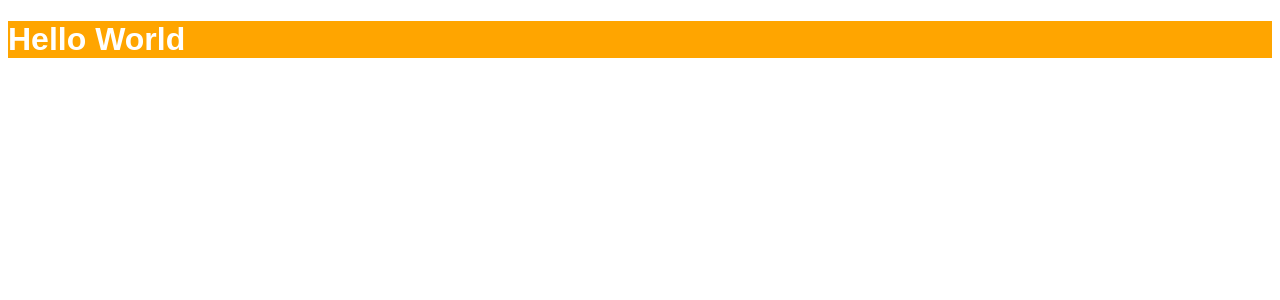
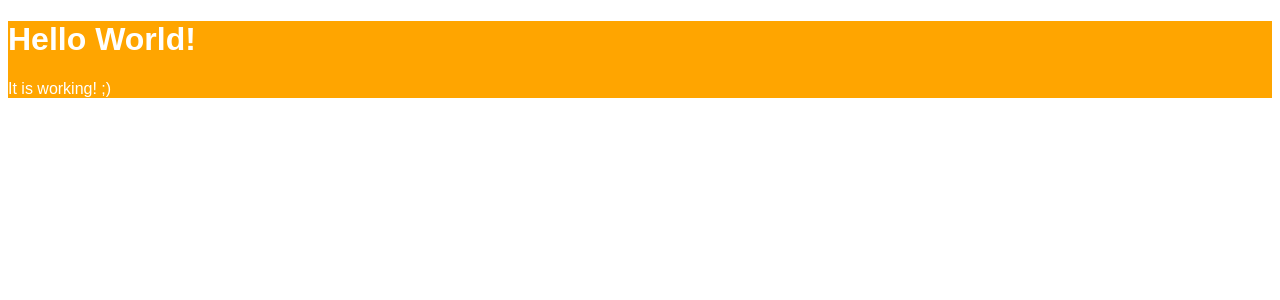
Before and after one commit to malaguitte/react-js-essential-training, a React (Create React App) app: page / in a window 1280 px wide. Shown: the top 300 px of the page. Built offline with nearby package versions, Linux system fonts and the light colour scheme.

Commit message:
Trying JSX syntax

```diff
--- a/src/index.js
+++ b/src/index.js
@@ -8,17 +8,10 @@ const titleStyle = {
   fontFamily: 'Arial'
 };
 
-const title = React.createElement(
-  'h1',
-  {
-    id: 'title',
-    className: 'header',
-    style: titleStyle
-  },
-  'Hello World'
-);
-
 ReactDOM.render(
-  title,
+  <div style={titleStyle}>
+    <h1 id="heading-element">Hello World!</h1>
+    <p>It is working! ;)</p>
+  </div>,
   document.getElementById('root')
 );
```
